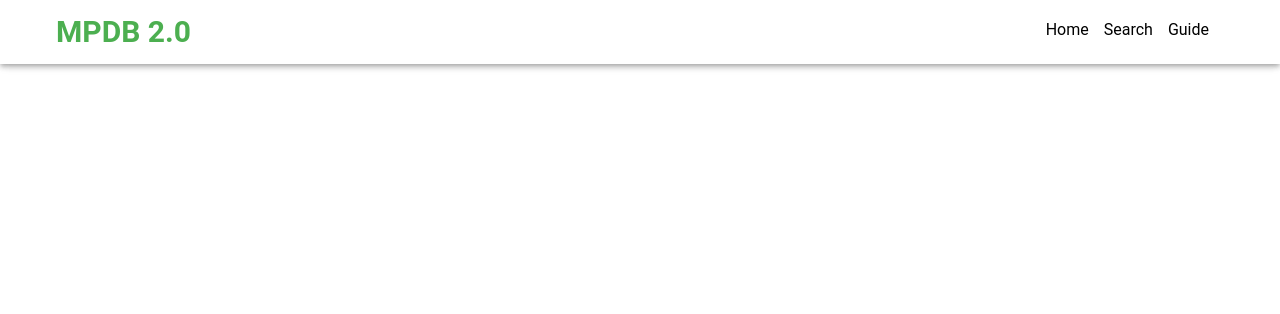
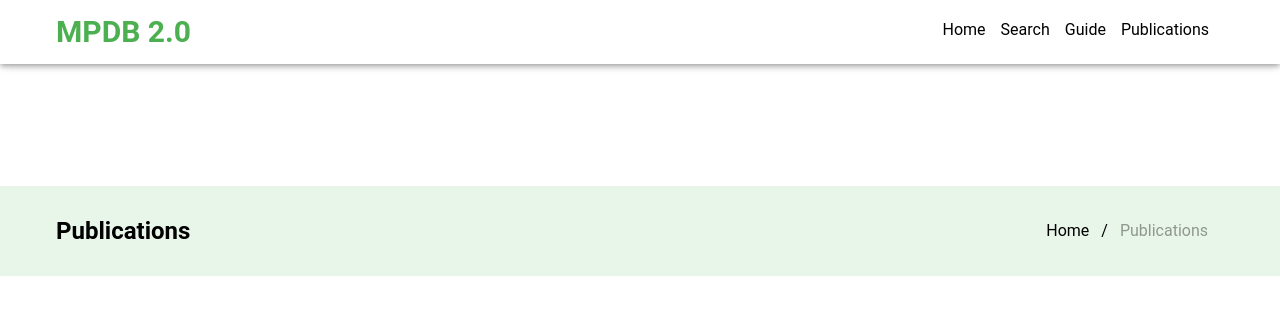
Before and after one commit to Ruhshan/mpdb, a Vue app in the folder frontend-vue3/: page /publications in a window 1280 px wide. Shown: the top 314 px of the page. Built offline with nearby package versions, Linux system fonts and the light colour scheme.

Commit message:
Add publications route

```diff
--- a/frontend-vue3/src/components/TopBar.vue
+++ b/frontend-vue3/src/components/TopBar.vue
@@ -1,6 +1,7 @@
 <script setup lang="ts">
 const homeRoute = { name: 'home' }
 const guideRoute = { name: 'guide' }
+const publicationsRoute = {name: 'publications'}
 </script>
 
 <template>
@@ -17,6 +18,7 @@ const guideRoute = { name: 'guide' }
             <router-link :to="homeRoute" data-testid="home-button">Home</router-link>
             <router-link to="/#" data-testid="search-button">Search</router-link>
             <router-link :to="guideRoute" data-testid="guide-button">Guide</router-link>
+            <router-link :to="publicationsRoute" data-testid="publications-button">Publications</router-link>
           </div>
         </v-col>
       </v-row>
--- a/frontend-vue3/src/router/index.ts
+++ b/frontend-vue3/src/router/index.ts
@@ -1,6 +1,7 @@
 import { createRouter, createWebHistory } from 'vue-router'
 import HomeView from '@/views/HomeView.vue'
 import GuideView from '@/views/GuideView.vue'
+import PublicationsView from "@/views/PublicationsView.vue";
 
 const router = createRouter({
   history: createWebHistory(import.meta.env.BASE_URL),
@@ -14,6 +15,11 @@ const router = createRouter({
       path: '/guide',
       name: 'guide',
       component: GuideView
+    },
+    {
+      path: '/publications',
+      name: 'publications',
+      component: PublicationsView
     }
   ]
 })
--- /dev/null
+++ b/frontend-vue3/src/views/PublicationsView.vue
@@ -0,0 +1,12 @@
+<script setup lang="ts">
+
+import BreadCrumb from "@/components/BreadCrumb.vue";
+</script>
+
+<template>
+  <BreadCrumb title="Publications" item-name="Publications"></BreadCrumb>
+</template>
+
+<style scoped>
+
+</style>
```
Also changed, not shown: 1 other file (tests, documents, lock files or other folders).
